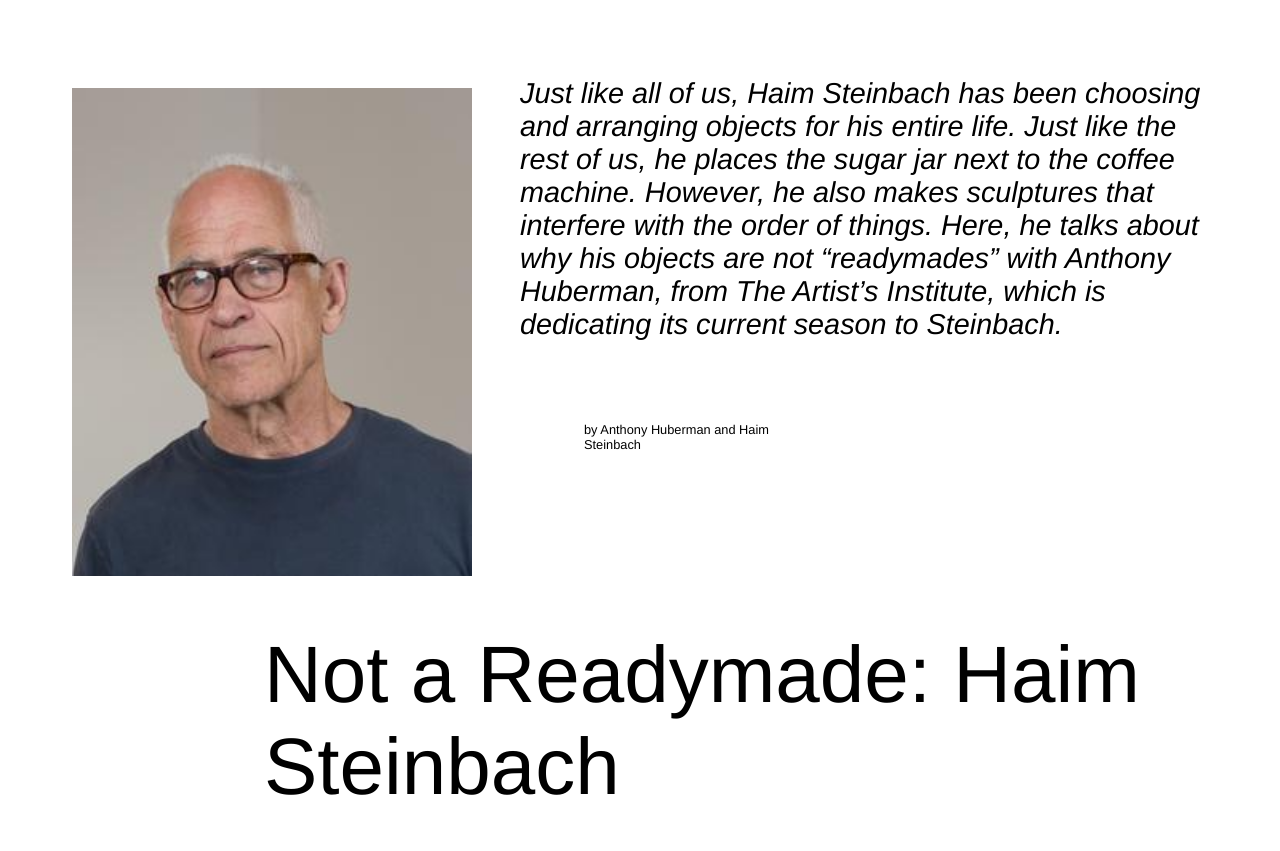
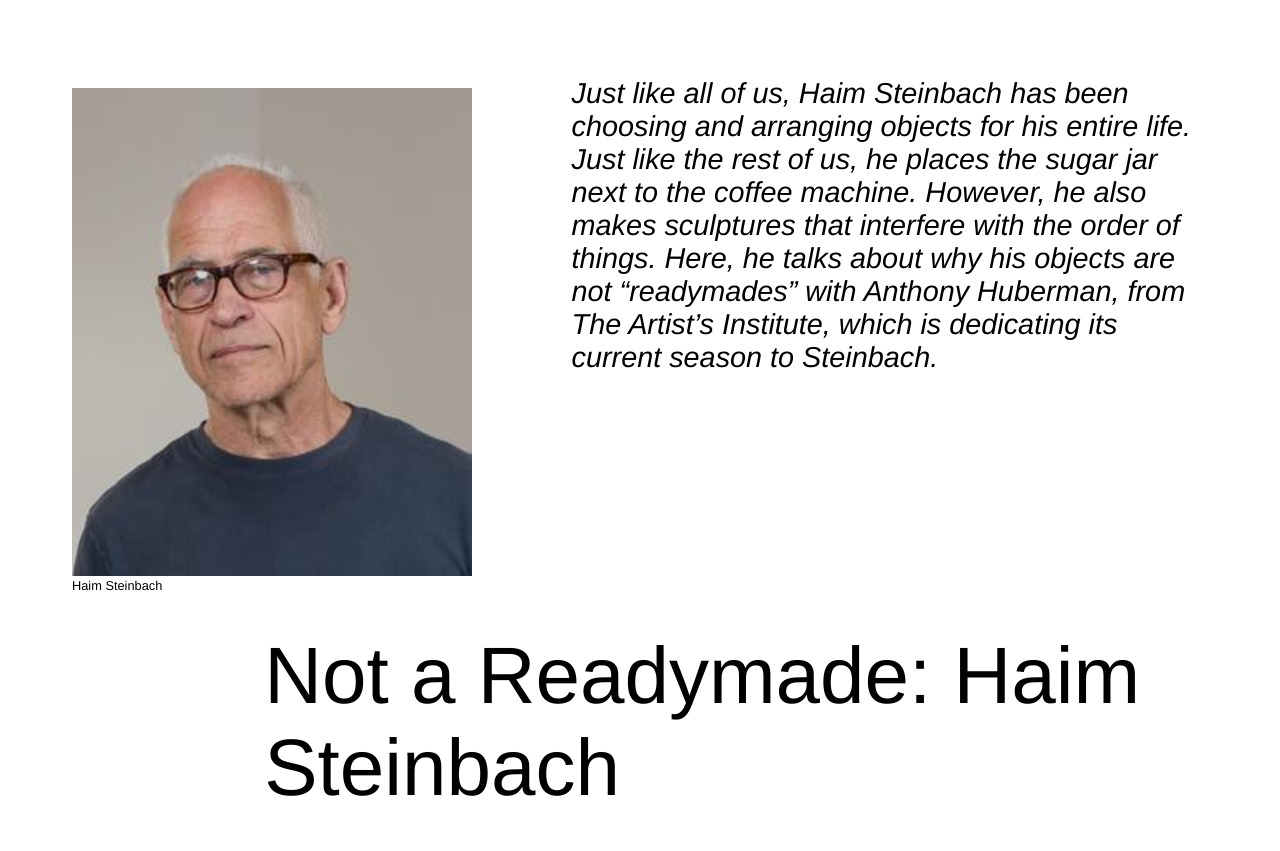
Before and after one commit to cooshmon/interview_exercise, a plain HTML site: page index.html in a window 1280 px wide. Shown: the top 851 px of the page. Drawn offline with Linux system fonts and the light colour scheme.

Commit message:
Update style.css

```diff
--- a/style.css
+++ b/style.css
@@ -10,6 +10,7 @@
   justify-content: space-around;
   margin-left: auto;
   margin-right: auto;
+  grid-gap: 1px;
 }
 #flexwrap {
   display: flex;
@@ -82,9 +83,10 @@
   height: auto;
   grid-column: 1 / span 1;
   z-index: 1;
-  grid-row: 1 / span 3;
+  grid-row: 1 / span 2;
   padding-left: 5vw;
   margin-top: 5vh;
+  padding-bottom: 0px;
 }
 
 header {
@@ -94,7 +96,6 @@ header {
   grid-row: 4 / span 2;
   font-weight: 500;
   font-size: 5rem;
-  z-index: 5;
 }
 h3 {
   z-index: 2;
@@ -106,15 +107,16 @@ h3 {
   justify-content: space-around;
   grid-row: 1;
   margin-right: 6vw;
+  margin-left: 4vw;
 }
 h4 {
   font-size: 0.8rem;
   font-weight: 300;
   grid-row: 2;
-
-  grid-column: 3;
+  margin-right: 6vw;
+  grid-column: 1;
   align-self: flex-end;
-  z-index: 2;
+  max-width: 130px;
   padding-left: 5vw;
 }
 .split {
```
